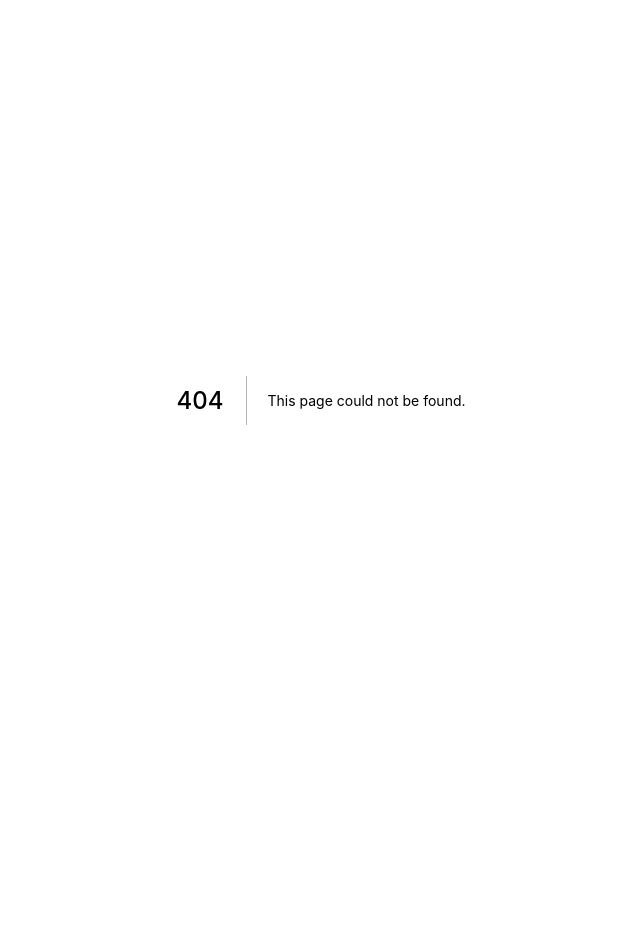
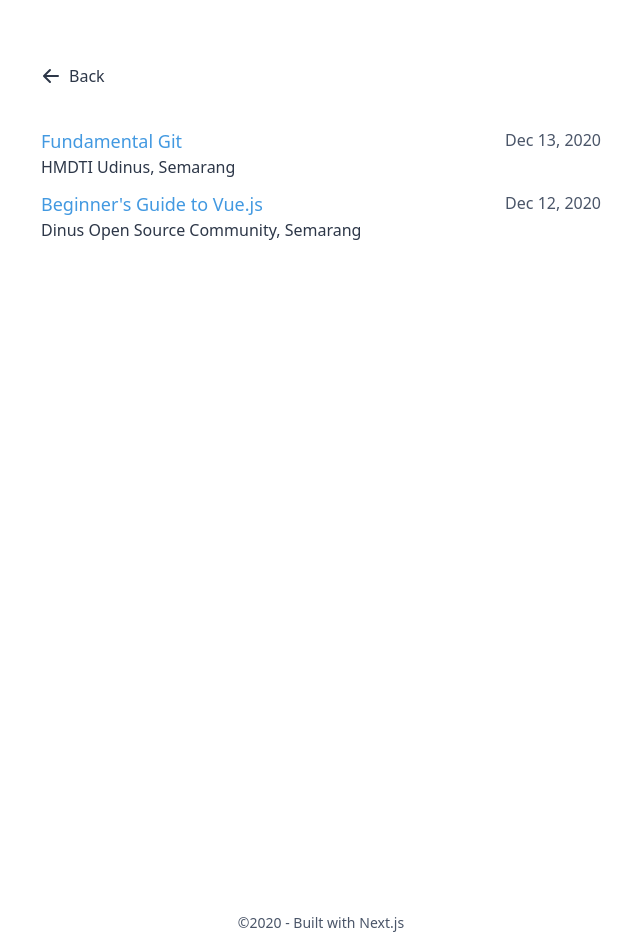
Before and after one commit to wdwiramadhan/wdwiramadhan, a Next.js app: page /talks in a window 1280 px wide. Before the commit this address had no page. Shown: the whole page, without its empty margins (319-959 px from the left). Before the commit the page ends 800 px from the top, so only its background shows below. Built offline with nearby package versions, Linux system fonts and the light colour scheme.

Commit message:
Create talks page to show list talks

```diff
--- /dev/null
+++ b/pages/talks.tsx
@@ -0,0 +1,63 @@
+import Container from "../components/container";
+import Layout from "../components/layout";
+import Head from "next/head";
+import Link from "next/link";
+import { getAllTalks } from "../lib/talks";
+export default function talks() {
+  const talks = getAllTalks().reverse();
+  return (
+    <>
+      <Layout>
+        <Head>
+          <title>wdwiramadhan</title>
+        </Head>
+        <Container>
+          <div className="mx-auto px-5 sm:px-2 max-w-xl mt-16">
+            <div className="flex">
+              <Link href="/">
+                <a className="text-gray-800 hover:text-blue-500 flex flex-row">
+                  <svg
+                    xmlns="http://www.w3.org/2000/svg"
+                    viewBox="0 0 20 20"
+                    fill="currentColor"
+                    className="w-5"
+                  >
+                    <path
+                      fillRule="evenodd"
+                      d="M9.707 16.707a1 1 0 01-1.414 0l-6-6a1 1 0 010-1.414l6-6a1 1 0 011.414 1.414L5.414 9H17a1 1 0 110 2H5.414l4.293 4.293a1 1 0 010 1.414z"
+                      clipRule="evenodd"
+                    />
+                  </svg>
+                  <span className="ml-2">Back</span>
+                </a>
+              </Link>
+            </div>
+            <div className="mt-10">
+              {talks.map((talk) => (
+                <ul key={talk.id}>
+                  <li className="mt-3">
+                    <a
+                      href={talk.slides}
+                      className="text-blue-500 hover:text-blue-700 text-lg"
+                      target="_blank"
+                      rel="noreferrer"
+                      aria-label="next link"
+                    >
+                      {talk.title}
+                    </a>
+                    <div className="text-gray-700 text-base sm:float-right">
+                      {talk.date}
+                    </div>
+                  </li>
+                  <li className="text-gray-800 text-base">
+                    {talk.organizer + ", " + talk.city}
+                  </li>
+                </ul>
+              ))}
+            </div>
+          </div>
+        </Container>
+      </Layout>
+    </>
+  );
+}
```
